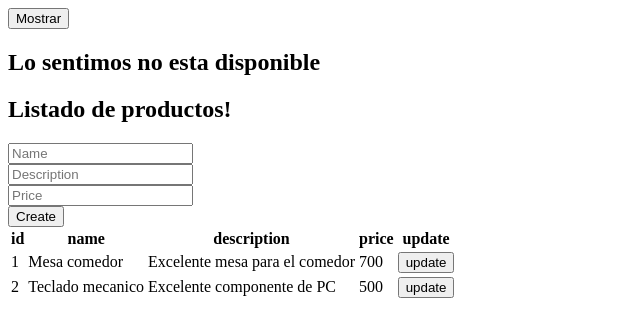
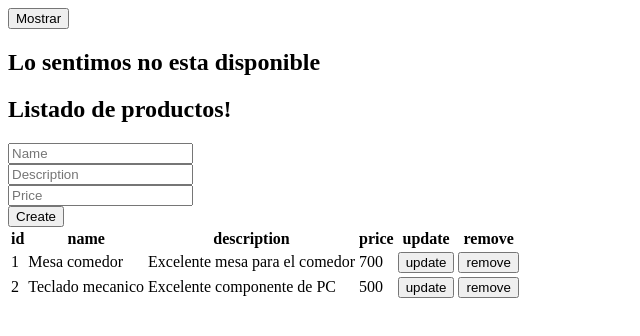
Before and after one commit to Vladim-i-r/angular-app, an Angular app: page / in a window 1280 px wide. Shown: the top 336 px of the page, without its empty margins (0-640 px from the left). Built offline with nearby package versions, Linux system fonts and the light colour scheme.

Commit message:
Add Remove method and clean form after submit

```diff
--- a/src/app/products/components/product.component.html
+++ b/src/app/products/components/product.component.html
@@ -12,6 +12,7 @@
                 <th>description</th>
                 <th>price</th>
                 <th>update</th>
+                <th>remove</th>
             </tr>
         </thead>
         <tbody>
@@ -22,6 +23,7 @@
                     <td>{{product.description}}</td>
                     <td>{{product.price}}</td>
                     <td><button (click)="onUpdateProduct(product)">update</button></td>
+                    <td><button (click)="onRemoveProduct(product.id)">remove</button></td>
                 </tr>
             }
         </tbody>
--- a/src/app/products/components/product.component.ts
+++ b/src/app/products/components/product.component.ts
@@ -13,6 +13,7 @@
   styleUrl: './product.component.css'
 })
 export class ProductComponent implements OnInit{
+
 
   products: Product[] = [];
 
@@ -43,9 +44,19 @@
       this.products.push(product);                          //? Forma MUTABLE
       //this.products = [... this.products, {...product}];    //? Forma INMUTABLE EN ANGULAR DA LO MISMO EN REACT NO
     }
+
+    this.productSelected = new Product();         // esto es para limpiar el form despues de submit
   }
 
   onUpdateProduct(productRow: Product) {
     this.productSelected = productRow;
   }
+
+  onRemoveProduct(id: number) {
+    this.products = this.products.filter(prod => prod.id != id);
+  }
+
+
+
+
 }
```
